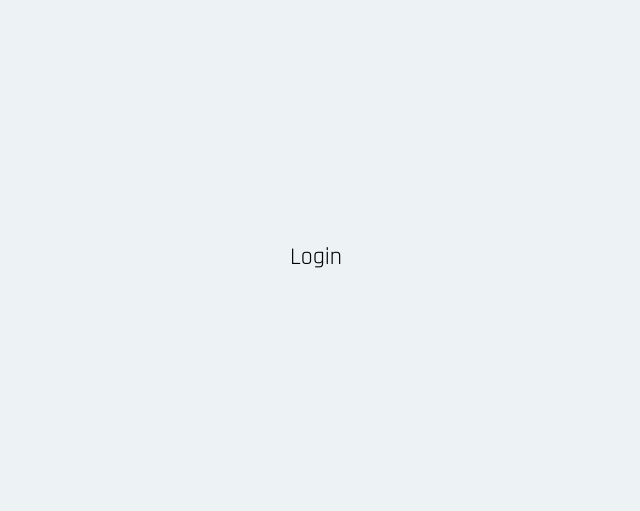
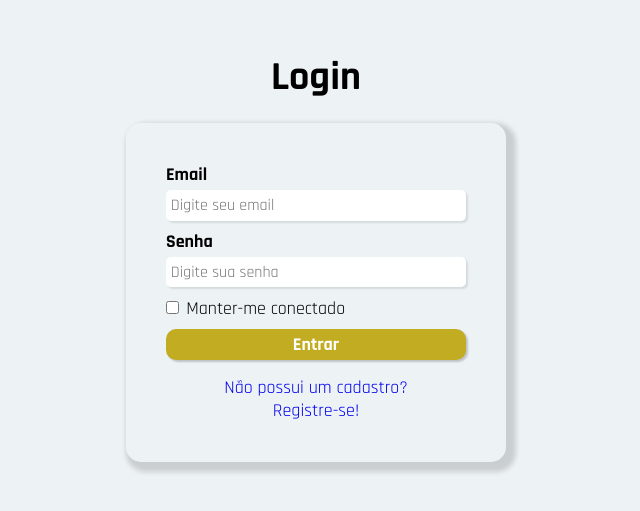
Before and after one commit to Phillip2608/MoreLife, a React (Create React App) app: page /login in a window 1280 px wide. Shown: the part 143-654 px from the top of the page, without its empty margins (324-964 px from the left). Built offline with nearby package versions, Linux system fonts and the light colour scheme.

Commit message:
commit teste, meus arquivos não estão carregando

```diff
--- /dev/null
+++ b/src/components/form/buttonForm.js
@@ -0,0 +1,11 @@
+import styles from './formStyles/buttonForm.module.css'
+
+function ButtonForm({text}){
+    return (
+        <>
+            <button className={styles.button}>{text}</button>
+        </>
+    )
+}
+
+export default ButtonForm
--- /dev/null
+++ b/src/components/form/checkbox.js
@@ -0,0 +1,17 @@
+import styles from './formStyles/checkbox.module.css'
+
+function Checkbox({text, nameCheckbox, value}) {
+    return (
+        <div className={styles.checkboxContainer}>
+            <input
+                type="checkbox"
+                name={nameCheckbox}
+                id={nameCheckbox}
+                value={value}
+            />
+            <label htmlFor={nameCheckbox}>{text}</label>
+        </div>
+    )
+}
+
+export default Checkbox
--- /dev/null
+++ b/src/components/form/formStyles/buttonForm.module.css
@@ -0,0 +1,19 @@
+.button{
+    width: 100%;
+    text-align: center;
+    outline: none;
+    border: none;
+    font-size: 18px;
+    font-weight: 700;
+    background-color: #c2ac21;
+    color:#fff;
+    box-shadow: 2px 2px 2px rgba(0,0,0,0.2);
+    border-radius: 10px;
+    padding: .2em;
+    transition: all .3s;
+}
+
+.button:hover{
+    box-shadow: none;
+    background-color: #d6be22;
+}
--- /dev/null
+++ b/src/components/form/formStyles/checkbox.module.css
@@ -0,0 +1,9 @@
+.checkboxContainer{
+    width: 100%;
+    margin-bottom: .6em;
+}
+
+.checkboxContainer label{
+    font-size: 18px;
+    margin-left: .4em;
+}
--- /dev/null
+++ b/src/components/form/formStyles/input.module.css
@@ -0,0 +1,23 @@
+.inputContainer{
+    width: 100%;
+    display: flex;
+    flex-direction: column;
+    margin-bottom: .6em;
+}
+
+.inputContainer input{
+    width: 100%;
+    border: none;
+    outline: none;
+    border-radius: 5px;
+    color: #3d3d3d;
+    padding: .3em;
+    font-size: 16px;
+    box-shadow: 2px 2px 2px rgba(0,0,0,0.1);
+}
+
+.inputContainer label{
+    font-size: 18px;
+    margin-bottom: .2em;
+    font-weight: 700;
+}
--- /dev/null
+++ b/src/components/form/input.js
@@ -0,0 +1,17 @@
+import styles from './formStyles/input.module.css'
+
+function Input({ type, text, nameInput, placeholder }) {
+    return (
+        <div className={styles.inputContainer}>
+            <label htmlFor={nameInput}>{text}</label>
+            <input
+                type={type}
+                name={nameInput}
+                id={nameInput}
+                placeholder={placeholder}
+            />
+        </div>
+    )
+}
+
+export default Input
--- a/src/components/layout/cssLayout/container.module.css
+++ b/src/components/layout/cssLayout/container.module.css
@@ -1,10 +1,11 @@
 .container{
     width: 100%;
     height: 100vh;
+    display: flex;
+    flex-direction: column;
 }
 
 .center{
-    display: flex;
     justify-content: center;
     align-items: center;
 }
--- /dev/null
+++ b/src/components/loginForm/cssLogin/loginForm.module.css
@@ -0,0 +1,16 @@
+.formContainer{
+    width: 380px;
+    padding: 2.5em;
+    box-shadow: 5px 5px 5px 5px rgba(0,0,0,0.15);
+    border-radius: 15px;
+}
+
+.linkContainer{
+    margin-top: 1em;
+    text-align: center;
+}
+
+.linkContainer a{
+    text-decoration: none;
+    font-size: 18px;
+}
--- /dev/null
+++ b/src/components/loginForm/loginForm.js
@@ -0,0 +1,40 @@
+import styles from './cssLogin/loginForm.module.css'
+
+//Import Components
+import Input from '../form/input'
+import Checkbox from '../form/checkbox'
+import ButtonForm from '../form/buttonForm'
+
+import { Link } from 'react-router-dom'
+
+function LoginForm() {
+    return (
+        <div className={styles.formContainer}>
+            <form action="">
+                <Input
+                    type="text"
+                    text="Email"
+                    nameInput="email"
+                    placeholder="Digite seu email"
+                />
+                <Input
+                    type="password"
+                    text="Senha"
+                    nameInput="senha"
+                    placeholder="Digite sua senha"
+                />
+                <Checkbox
+                    text="Manter-me conectado"
+                    nameCheckbox="connect"
+                    value="connect"
+                />
+                <ButtonForm text="Entrar" />
+            </form>
+            <div className={styles.linkContainer}>
+                <Link to="/register"> Não possui um cadastro?<br/>Registre-se! </Link>
+            </div>
+        </div>
+    )
+}
+
+export default LoginForm
--- /dev/null
+++ b/src/routes/cssRoutes/login.module.css
@@ -0,0 +1,5 @@
+h1{
+    font-size: 40px;
+    font-weight: 700;
+    margin-bottom: .5em;
+}
--- a/src/routes/login.js
+++ b/src/routes/login.js
@@ -1,5 +1,17 @@
-function Login(){
-    return <h1>Login</h1>
+import styles from './cssRoutes/login.module.css'
+
+//Import Components
+import Container from "../components/layout/container"
+import LoginForm from '../components/loginForm/loginForm'
+
+
+function Login() {
+    return (
+        <Container customClass="center">
+            <h1>Login</h1>
+            <LoginForm/>
+        </Container>
+    )
 }
 
 export default Login
```
